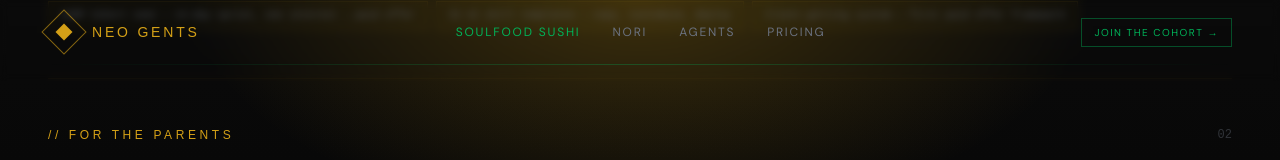
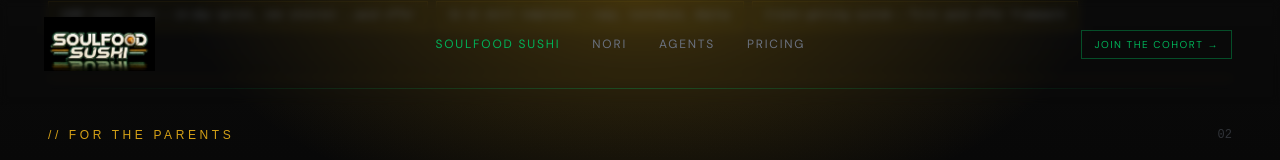
Before and after one commit to neogents-ai/neo-gents-website, a React (Vite) app: page / in a window 1280 px wide. Both pictures are taken after a click on the element 466 px from the left and 1851 px from the top of the page. Shown: the part 1451-1611 px from the top of the page. Built offline with nearby package versions, Linux system fonts and the light colour scheme; no server answers.

Commit message:
fix: larger SoulFood Sushi logo while keeping NEO GENTS diamond/text lockup
- Bump SoulFood Sushi navbar logo from h-10 to h-14

- Keep NEO GENTS diamond + gold text logo on all other pages

```diff
--- a/src/components/Layout.tsx
+++ b/src/components/Layout.tsx
@@ -22,14 +22,24 @@ export default function Layout({ children }: { children: React.ReactNode }) {
       {/* Nav */}
       <nav className="fixed top-0 left-0 right-0 z-50 px-6 md:px-12 py-4 backdrop-blur-sm">
         <div className="max-w-7xl mx-auto flex items-center justify-between">
-          {/* Logo */}
+          {/* Logo — per-page branding */}
           <Link to="/" className="flex items-center gap-3 group">
+            {isSoulFoodSushiPage ? (
+              <img
+                src="/soulfood-sushi-logo.png"
+                alt="SoulFood Sushi"
+                className="h-14 w-auto object-contain -ml-1"
+              />
+            ) : (
+              <>
                 <div className="w-8 h-8 border border-gold/60 rotate-45 flex items-center justify-center group-hover:border-gold transition-colors duration-300">
                   <div className="w-3 h-3 bg-gold rotate-0" />
                 </div>
                 <span className="font-display font-700 text-sm tracking-[0.2em] uppercase text-gold">
                   NEO GENTS
                 </span>
+              </>
+            )}
           </Link>
 
           {/* Nav links — desktop */}
```
Lines whose indentation alone changed are shown as unchanged.
